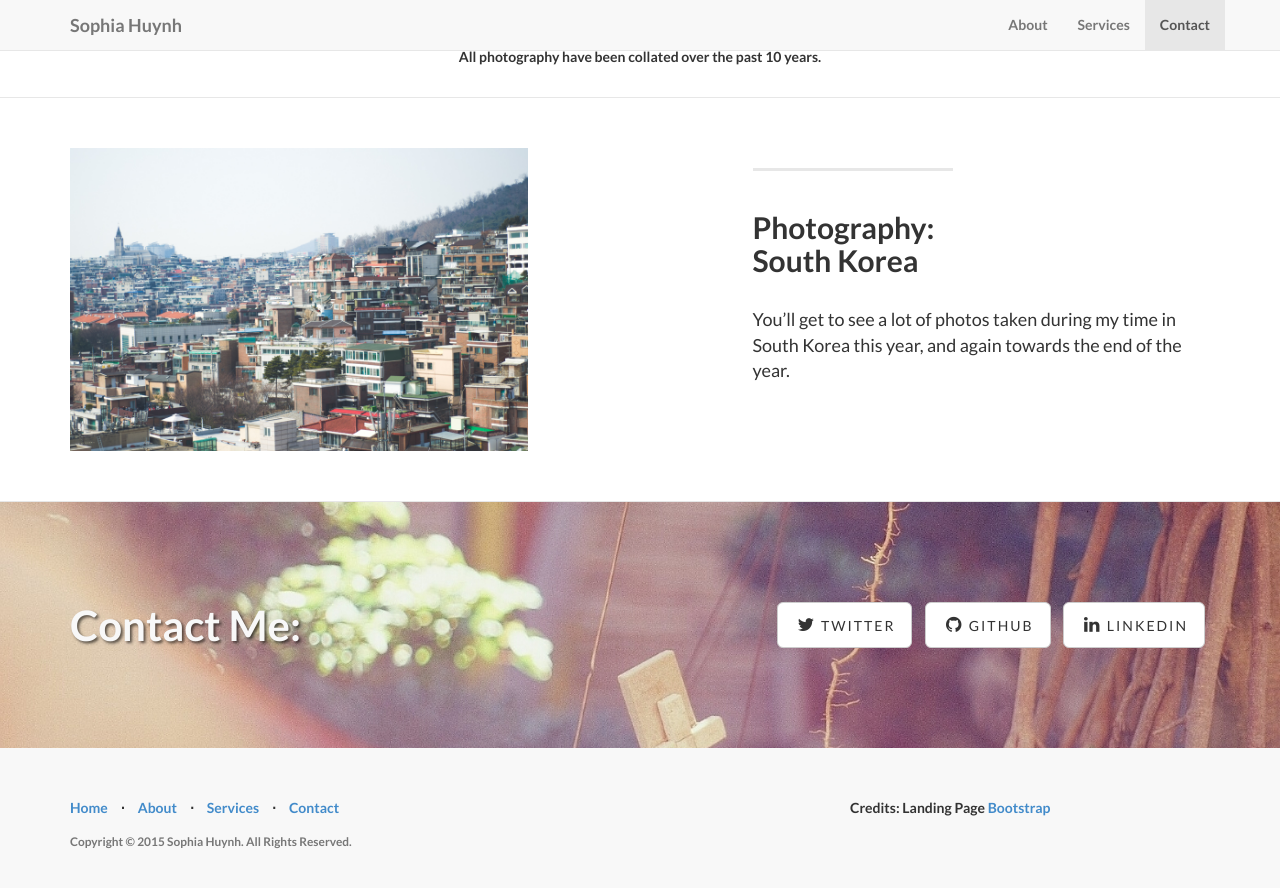
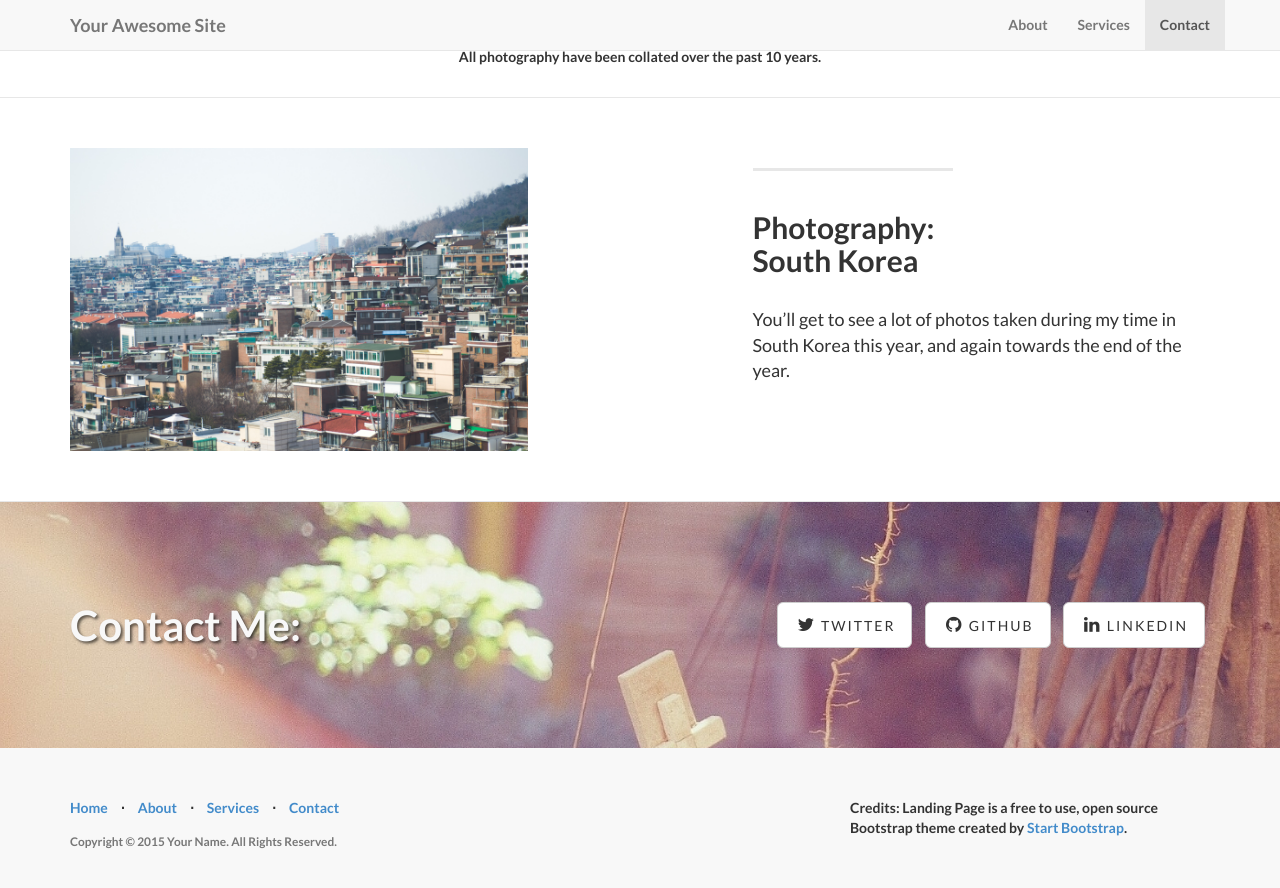
Before and after one commit to sph-huynh/sph-huynh.github.io, a Jekyll site: the page built from index.html, in a window 1280 px wide and 900 px high, scrolled down 883 px. Shown: the top 888 px of the window. Built offline with Jekyll 4.4.1, drawn with Linux system fonts in a browser that asks for light colours; some of the changed text lies outside the part shown.

```diff
--- a/_config.yml
+++ b/_config.yml
@@ -2,13 +2,16 @@
 #      Main Configs       #
 # ----------------------- #
 
-url: sophiahuynh.com
-title: Sophia Huynh
-email: sph.huynh@gmail.com
-author: Sophia Huynh
-description: > # "Just a place to document my work
-copyright: 'Copyright &copy; 2015 Sophia Huynh. All Rights Reserved.'
-credits: 'Credits: Landing Page <a href="http://ironsummitmedia.github.io/startbootstrap-landing-page"> Bootstrap</a>'
+url: http://yoursite.com
+title: Your Awesome Site
+email: your-email@domain.com
+author: Your Name
+description: > # "Write an awesome description for your new site here.
+  You can edit this line in _config.yml. It will appear in your document
+  head meta (for Google search results) and in your feed.xml site
+  description.
+copyright: 'Copyright &copy; 2015 Your Name. All Rights Reserved.'
+credits: 'Credits: Landing Page is a free to use, open source Bootstrap theme created by <a href="http://startbootstrap.com/">Start Bootstrap</a>.'
 
 # ----------------------- #
 #    Jekyll & Plugins     #
@@ -24,8 +27,8 @@ permalink: pretty
 
 social:
   - title: twitter
-    url: https://twitter.com/sphaech
+    url: https://twitter.com/SBootstrap
   - title: github
-    url: https://github.com/sph-huynh/sph-huynh.github.io
+    url: https://github.com/IronSummitMedia/startbootstrap
   - title: linkedin
-    url: au.linkedin.com/in/sphhuynh
+    url:
--- a/index.html
+++ b/index.html
@@ -1,5 +1,5 @@
 ---
 layout: default
-title: Sophia Huynh
-subTitle: Just a place where I document stuff
+title: Landing Page
+subTitle: A Template by Start Bootstrap - Child theme - Sophia Huynh
 ---
```
Also changed, not shown: CNAME (line endings or trailing spaces).
